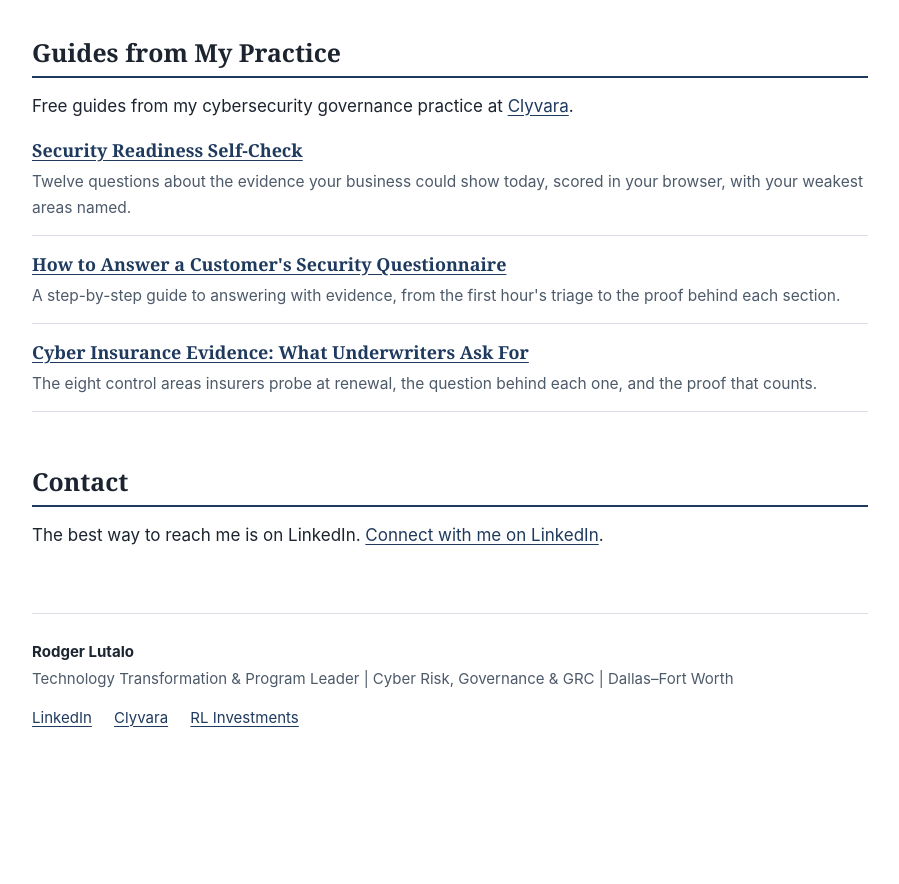
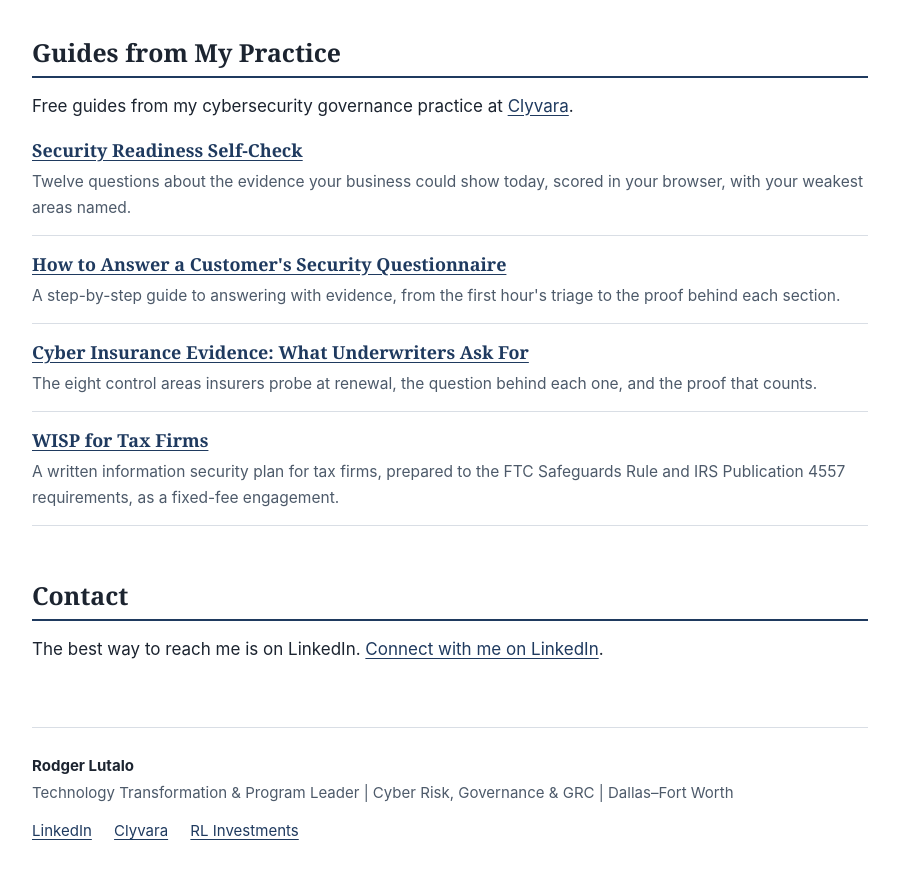
Before and after one commit to lutalor/rodger-lutalo-com, a plain HTML site: page index.html in a window 1280 px wide. Shown: the part 2482-3366 px from the top of the page, without its empty margins (190-1089 px from the left). Before the commit the page ends 3252 px from the top, so only its background shows below. Drawn offline with Linux system fonts and the light colour scheme.

Commit message:
Add WISP for Tax Firms to Guides from My Practice

```diff
--- a/index.html
+++ b/index.html
@@ -156,6 +156,10 @@
           <a href="https://clyvara.io/cyber-insurance-evidence">Cyber Insurance Evidence: What Underwriters Ask For</a>
           <p>The eight control areas insurers probe at renewal, the question behind each one, and the proof that counts.</p>
         </li>
+        <li>
+          <a href="https://clyvara.io/wisp-for-tax-firms">WISP for Tax Firms</a>
+          <p>A written information security plan for tax firms, prepared to the FTC Safeguards Rule and IRS Publication 4557 requirements, as a fixed-fee engagement.</p>
+        </li>
       </ul>
     </section>
 
```
